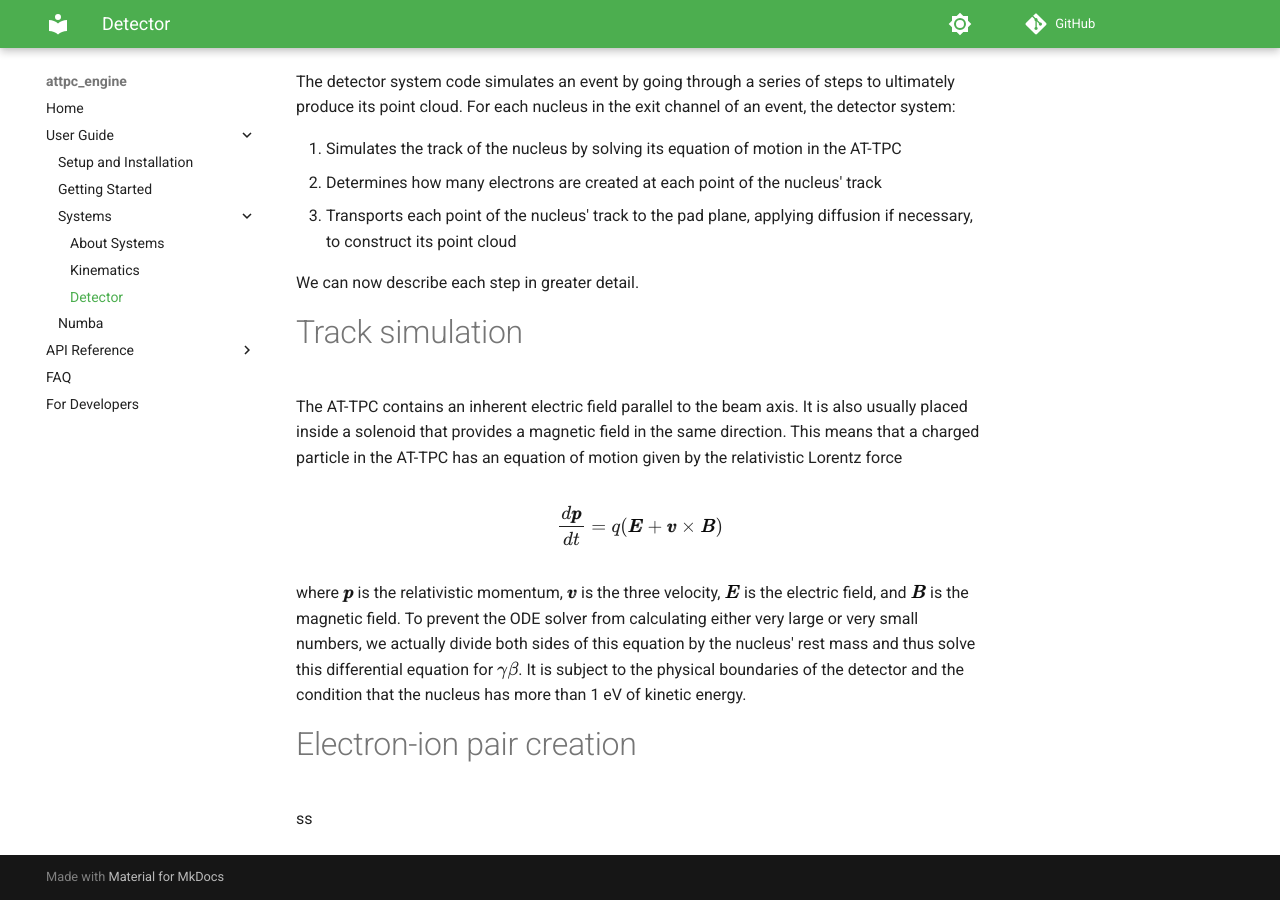
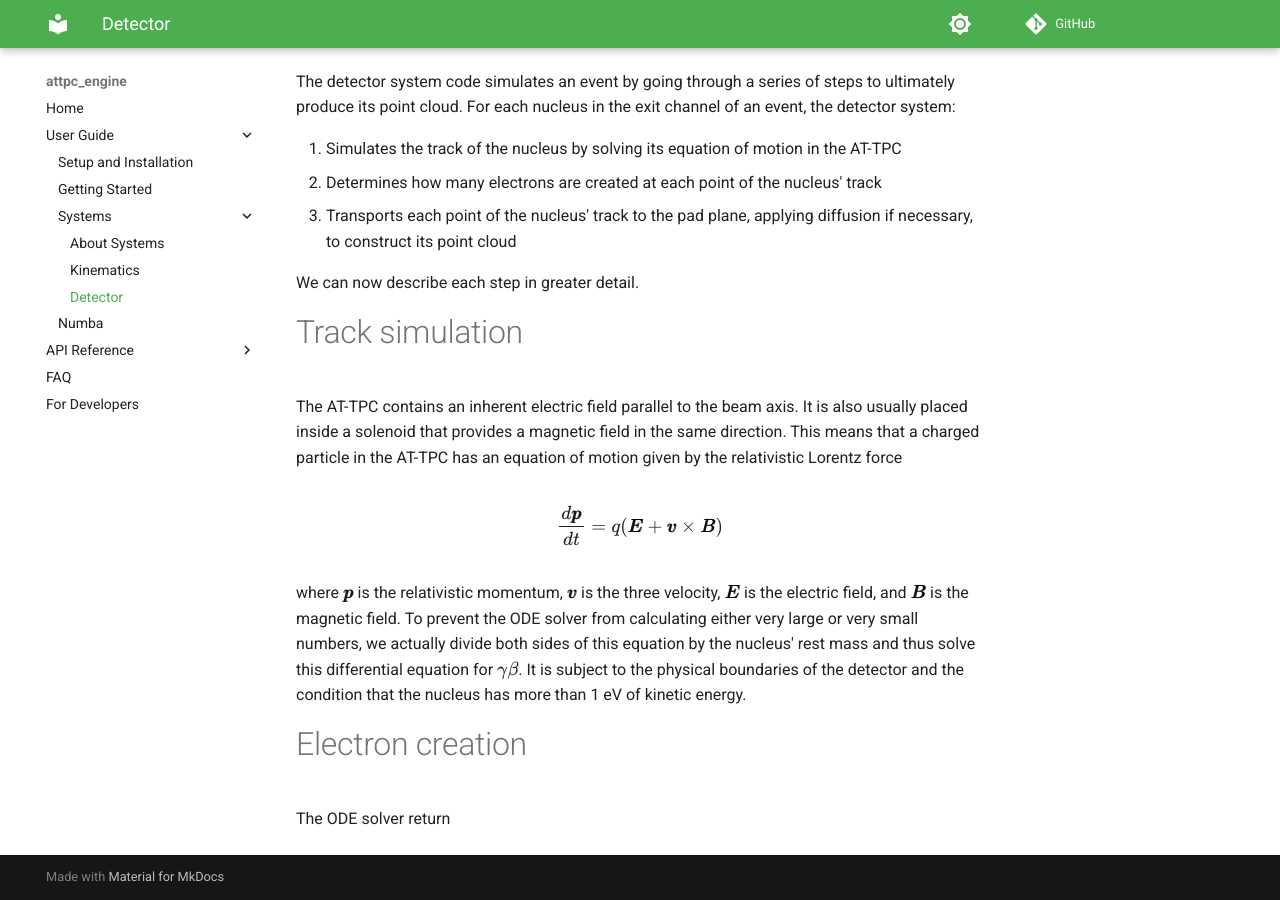
Before and after one commit to ATTPC/attpc_engine, an MkDocs documentation site: the page built from docs/user_guide/detector/index.md, in a window 1280 px wide and 900 px high, scrolled down 885 px. Built offline with MkDocs 1.6.1 and Material for MkDocs 9.7.7, drawn with Linux system fonts in a browser that asks for light colours; comment, search, counter and statistics services are not loaded.

Commit message:
First push of detector documentation.

```diff
--- a/docs/user_guide/detector/index.md
+++ b/docs/user_guide/detector/index.md
@@ -28,6 +28,8 @@ $$
 
 where $\pmb{p}$ is the relativistic momentum, $\pmb{v}$ is the three velocity, $\pmb{E}$ is the electric field, and $\pmb{B}$ is the magnetic field. To prevent the ODE solver from calculating either very large or very small numbers, we actually divide both sides of this equation by the nucleus' rest mass and thus solve this differential equation for $\gamma \beta$. It is subject to the physical boundaries of the detector and the condition that the nucleus has more than 1 eV of kinetic energy.
 
-# Electron-ion pair creation
 
-ss
+
+# Electron creation
+
+The ODE solver return
```
